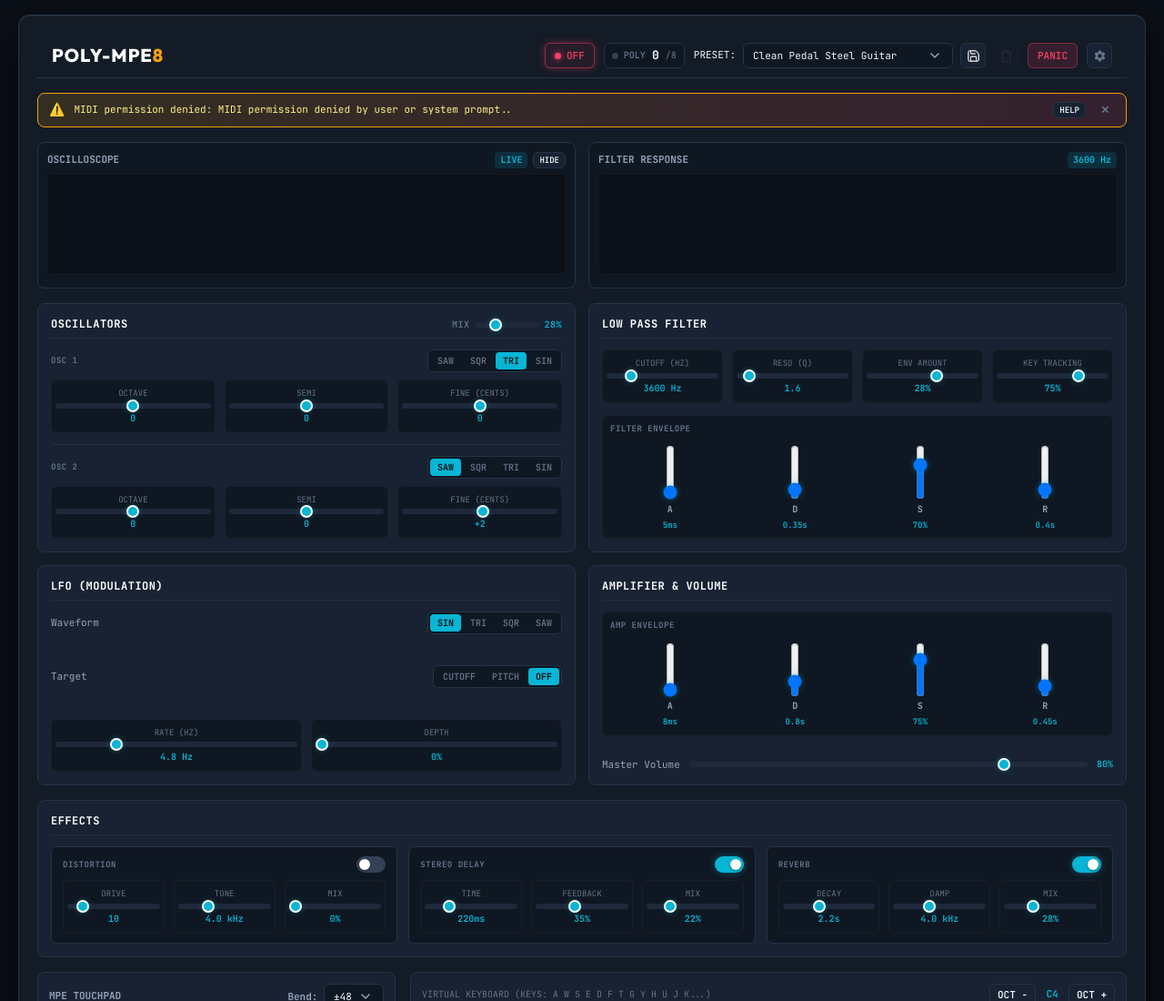
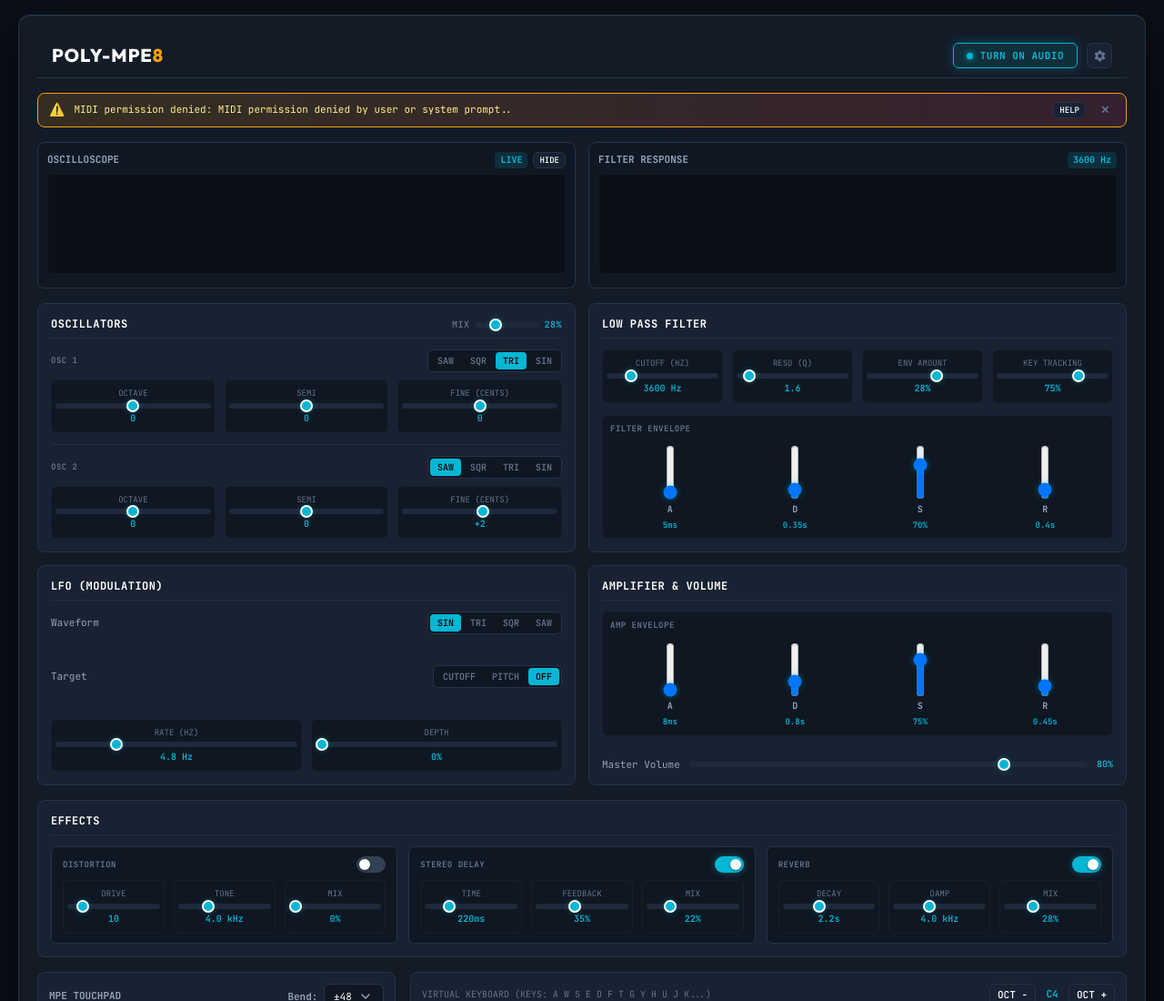
Before and after one commit to vicwomg/poly-mpe8-synth, a website with bundled scripts: page index.html in a window 1280 px wide. Shown: the top 1100 px of the page at 91% size. Built offline with nearby package versions, Linux system fonts and the light colour scheme.

Commit message:
Show Turn On Audio button when stopped; reveal poly, presets, and panic when audio starts

```diff
--- a/css/style.css
+++ b/css/style.css
@@ -119,37 +119,58 @@ body {
   border-color: var(--accent-cyan);
 }
 
+/* Audio Engine State Visibility */
+.audio-running-only {
+  display: none !important;
+}
+
+.audio-stopped-only {
+  display: inline-flex !important;
+}
+
+body.audio-started .audio-running-only {
+  display: inline-flex !important;
+}
+
+body.audio-started .preset-group.audio-running-only {
+  display: flex !important;
+}
+
+body.audio-started .audio-stopped-only {
+  display: none !important;
+}
+
 .btn-power {
   height: 28px;
-  padding: 4px 10px;
+  padding: 4px 14px;
   font-size: 11px;
+  font-weight: 700;
   border-radius: 6px;
-  border: 1px solid rgba(244, 63, 94, 0.5);
-  background-color: rgba(244, 63, 94, 0.08);
-  color: var(--accent-rose);
-  box-shadow: 0 0 10px rgba(244, 63, 94, 0.35);
+  border: 1px solid var(--accent-cyan);
+  background-color: rgba(6, 182, 212, 0.12);
+  color: var(--accent-cyan);
+  box-shadow: 0 0 12px rgba(6, 182, 212, 0.3);
   transition: all 0.2s ease;
+  display: inline-flex;
+  align-items: center;
+  gap: 8px;
+  cursor: pointer;
+  letter-spacing: 0.5px;
+}
+
+.btn-power:hover {
+  background-color: rgba(6, 182, 212, 0.24);
+  box-shadow: 0 0 16px rgba(6, 182, 212, 0.55);
+  color: #fff;
 }
 
 .power-indicator {
   width: 7px;
   height: 7px;
   border-radius: 50%;
-  background-color: var(--accent-rose);
-  box-shadow: 0 0 6px var(--accent-rose);
+  background-color: var(--accent-cyan);
+  box-shadow: 0 0 6px var(--accent-cyan);
   transition: all 0.2s ease;
-}
-
-.btn-power.active {
-  background-color: var(--bg-card);
-  border-color: var(--accent-emerald);
-  box-shadow: 0 0 14px var(--accent-emerald-glow);
-  color: #fff;
-}
-
-.btn-power.active .power-indicator {
-  background-color: var(--accent-emerald);
-  box-shadow: 0 0 8px var(--accent-emerald);
 }
 
 .btn-panic {
--- a/index.html
+++ b/index.html
@@ -18,22 +18,22 @@
       </div>
 
       <div class="header-actions">
-        <!-- Audio Power Button -->
-        <button id="btn-audio-power" class="btn btn-power">
+        <!-- Audio Start Button (Hidden once audio is started) -->
+        <button id="btn-audio-power" class="btn btn-power audio-stopped-only" title="Start Web Audio Engine">
           <span class="power-indicator"></span>
-          <span class="power-label">OFF</span>
+          <span class="power-label">TURN ON AUDIO</span>
         </button>
 
-        <!-- Active Voice Count Indicator with Status Dot -->
-        <div class="voice-count-badge" id="voice-count-badge" title="Active Polyphonic Voices & MIDI Status">
+        <!-- Active Voice Count Indicator with Status Dot (Hidden until audio is started) -->
+        <div class="voice-count-badge audio-running-only" id="voice-count-badge" title="Active Polyphonic Voices & MIDI Status">
           <span class="status-dot voice-count-dot" id="voice-status-dot"></span>
           <span class="voice-count-label">POLY</span>
           <span id="active-voice-count" class="voice-count-num">0</span>
           <span class="voice-count-total" id="voice-count-max">/8</span>
         </div>
 
-        <!-- Preset Selector & Actions -->
-        <div class="preset-group">
+        <!-- Preset Selector & Actions (Hidden until audio is started) -->
+        <div class="preset-group audio-running-only" id="preset-group">
           <label for="preset-select">PRESET:</label>
           <div class="select-wrapper">
             <select id="preset-select"></select>
@@ -46,8 +46,8 @@
           </button>
         </div>
 
-        <!-- Panic / All Notes Off -->
-        <button id="btn-panic" class="btn btn-panic" title="Silence All Stuck Notes">PANIC</button>
+        <!-- Panic / All Notes Off (Hidden until audio is started) -->
+        <button id="btn-panic" class="btn btn-panic audio-running-only" title="Silence All Stuck Notes">PANIC</button>
 
         <!-- Audio Buffer, Polyphony & MIDI Settings Modal Button -->
         <button id="btn-settings-modal" class="btn btn-icon" title="Audio Buffer, Polyphony & MIDI Settings">
--- a/js/ui.js
+++ b/js/ui.js
@@ -20,10 +20,9 @@ class SynthUI {
   async init() {
     // 1. Audio Start / Resume
     const btnPower = document.getElementById('btn-audio-power');
-    btnPower.addEventListener('click', async () => {
+    btnPower?.addEventListener('click', async () => {
       await this.synth.initAudio();
-      btnPower.classList.add('active');
-      btnPower.querySelector('.power-label').textContent = 'ON';
+      document.body.classList.add('audio-started');
 
       if (!this.visualizer) {
         this.visualizer = new Visualizer(this.synth, 'oscilloscope-canvas', 'filter-canvas');
```
